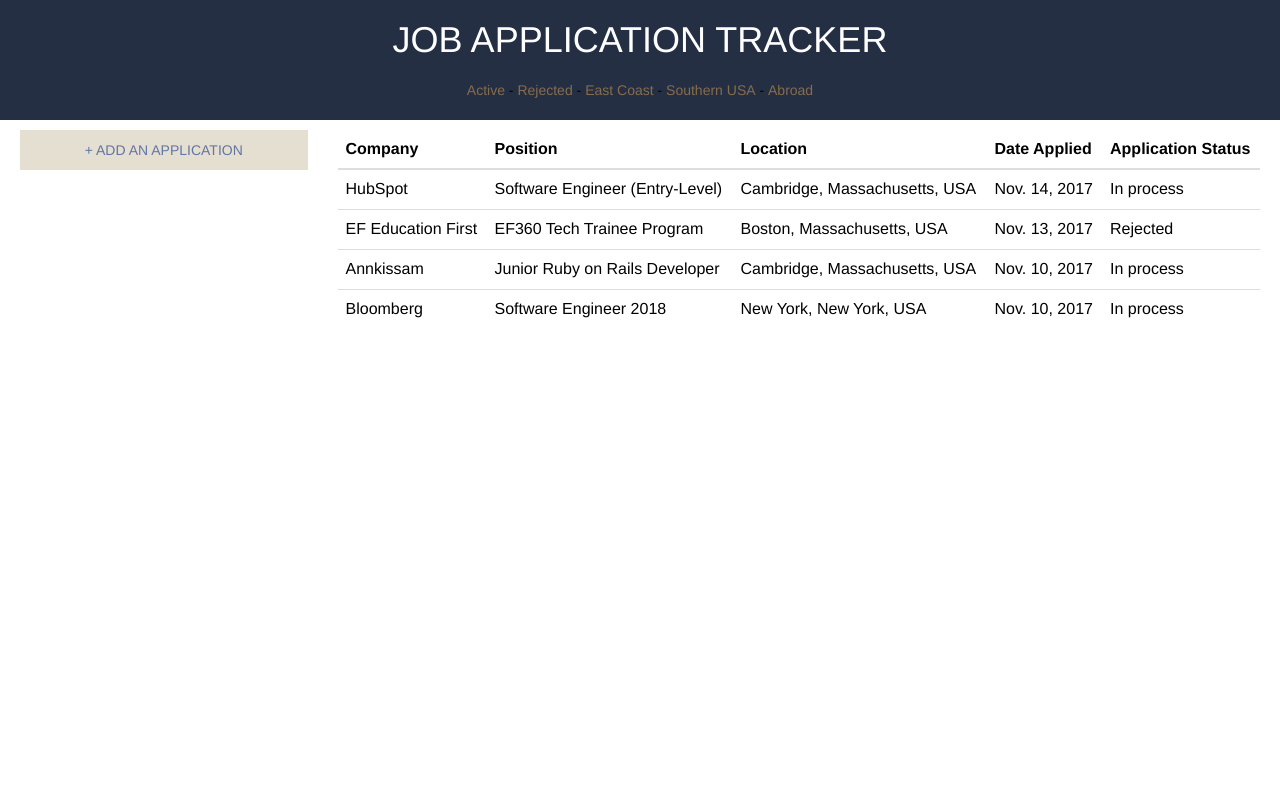
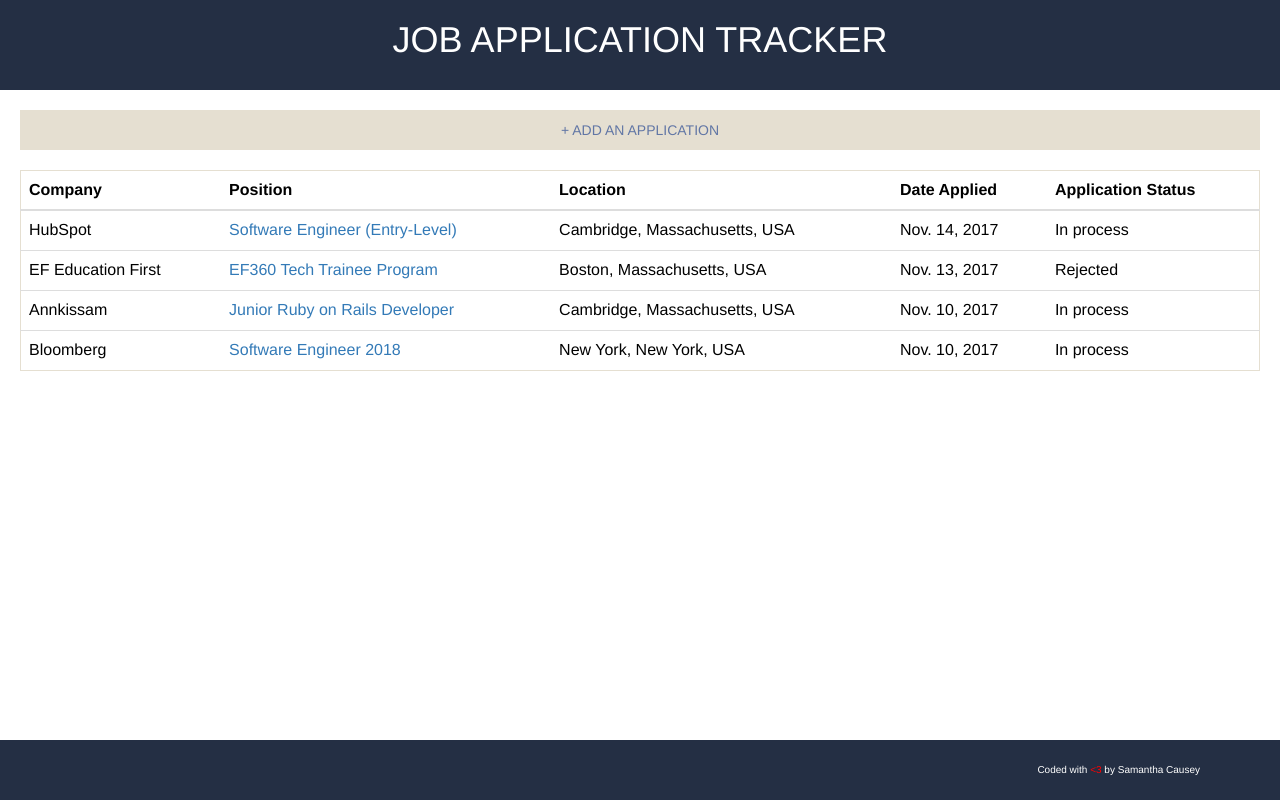
Before and after one commit to scausey/applicationTracker, a Django app: page / in a window 1280 px wide. Run offline with Django 3.2, Linux system fonts and the light colour scheme; data comes from the database, SQL or seed files in the repository; both versions use the stored data as it was after the commit; some libraries are stand-ins or nearby versions.

Commit message:
added app_detail view, template, and url. added base.html and css

```diff
--- a/application_tracker/settings.py
+++ b/application_tracker/settings.py
@@ -25,8 +25,8 @@
 # SECURITY WARNING: don't run with debug turned on in production!
 DEBUG = True
 
-
-ALLOWED_HOSTS = ['127.0.0.1', 'localhost','causeys01.pythonanywhere.com']
+# Add 'username.pythonanywhere.com' eventually.
+ALLOWED_HOSTS = ['127.0.0.1', 'localhost']
 
 
 # Application definition
--- a/applications/models.py
+++ b/applications/models.py
@@ -5,6 +5,7 @@
 class Application(models.Model):
     """Representation of a single job application."""
     company = models.CharField(max_length=200)
+    #TODO: Add a url feild linking to the job description.
     position = models.CharField(max_length=200)
     location = models.CharField(max_length=200)
     date_applied = models.DateField(default=datetime.date.today)
--- a/applications/static/css/applications.css
+++ /dev/null
@@ -1,57 +0,0 @@
-* {
-  padding: 0;
-  margin: 0;
-  color: black;
-}
-
-body {
-  background-color: white;
-}
-
-.content {
-  max-width: 1240px;
-  min-width: 500px;
-  margin: 0 auto;
-}
-
-/* header styles */
-.header {
-  background-color: #242f44;
-  margin-top: -20px;
-  margin-bottom: 0px;
-  text-align: center;
-}
-
-.header h1 {
-  padding-top: 20px;
-  padding-bottom: 10px;
-  text-transform: uppercase;
-  color: white;
-}
-
-.header a {
-  color: #876c4d;
-  display: inline-block;
-  padding-bottom: 20px;
-}
-
-/* Side nav for filter and add. */
-.side-nav {
-}
-.add-btn {
-  background-color: #e5dfd1;
-  text-transform: uppercase;
-  display: block;
-  width: 100%;
-  text-align: center;
-  font-size: 14px;
-  padding: 10px;
-  text-decoration: none;
-  color: #6176a5;
-  font-weight: 500;
-}
-
-.add-btn:hover {
-  background-color: #d0c5ac;
-  text-decoration: none;
-}
--- /dev/null
+++ b/applications/static/css/base.css
@@ -0,0 +1,97 @@
+* {
+  padding: 0;
+  margin: 0;
+  color: black;
+}
+
+a:hover {
+  text-decoration: none;
+  color: inherit;
+}
+
+body {
+  background-color: white;
+}
+
+
+/* header styles */
+.header {
+  background-color: #242f44;
+  margin-top: -20px;
+  margin-bottom: 20px;
+  padding-bottom: 10px;
+  text-align: center;
+}
+
+.header h1 {
+  padding-top: 20px;
+  padding-bottom: 10px;
+  text-transform: uppercase;
+  color: white;
+}
+
+.header h1 a {
+  color: white;
+}
+
+/* Content */
+.content {
+  max-width: 1240px;
+  min-width: 500px;
+  margin: 0 auto;
+}
+
+/* Main table and button */
+table {
+  margin-top: 20px;
+}
+
+.add-btn {
+  background-color: #e5dfd1;
+  text-transform: uppercase;
+  display: block;
+  width: 100%;
+  text-align: center;
+  font-size: 14px;
+  padding: 10px;
+  text-decoration: none;
+  color: #6176a5;
+  font-weight: 500;
+  margin-bottom: 10px;
+}
+
+.add-btn:hover {
+  background-color: #d0c5ac;
+  text-decoration: none;
+}
+
+table {
+  border: 1px solid #e5dfd1;
+}
+
+/* Footer code */
+footer {
+  background-color: #242f44;
+  text-align: center;
+  position: absolute;
+  width: 100%;
+  height: 60px;
+  bottom: 0px;
+  display: flex;
+  justify-content: flex-end;
+  padding-right: 80px;
+  align-items: center;
+  font-size: 10px;
+}
+
+footer p, footer a {
+  color: white;
+  margin: 0;
+  padding: 0;
+}
+
+
+/* application_details css */
+.job-app {
+  text-align: center;
+}
--- a/applications/templates/applications/applications_list.html
+++ b/applications/templates/applications/applications_list.html
@@ -1,28 +1,7 @@
-{% load staticfiles %}
-<html>
-    <head>
-        <title>Job Application Tracker</title>
-        <link rel="stylesheet" href="//maxcdn.bootstrapcdn.com/bootstrap/3.2.0/css/bootstrap.min.css">
-<link rel="stylesheet" href="//maxcdn.bootstrapcdn.com/bootstrap/3.2.0/css/bootstrap-theme.min.css">
-      <link rel="stylesheet" href="{% static 'css/applications.css' %}" />
-    </head>
-    <body>
-      <div class="header">
-        <h1>Job Application Tracker</h1>
-        <p>
-          <a href=#>Active</a> -
-          <a href=#>Rejected</a> -
-          <a href=#>East Coast</a> -
-          <a href=#>Southern USA</a> -
-          <a href=#>Abroad</a>
-        </p>
-      </div>
-      <div class="content">
-        <div class="row">
-          <div class="side-nav col-md-3">
+{% extends 'applications/base.html' %}
+{% block content %}
+  <!--Not completely sure where to put the button.-->
   <a class="add-btn" href=#>+ Add an application</a>
-          </div>
-          <div class="col-md-9 applications">
   <table class="table">
     <thead>
       <tr>
@@ -37,7 +16,7 @@
       {% for application in applications %}
         <tr>
           <td>{{ application.company }}</td>
-                  <td>{{ application.position }}</td>
+          <td><a href="{% url 'application_detail' pk=application.pk %}">{{ application.position }}</a></td>
           <td>{{ application.location }}</td>
           <td>{{ application.date_applied }}</td>
           <td>{{ application.status }}</td>
@@ -45,8 +24,4 @@
       {% endfor %}
     </tbody>
   </table>
-          </div>
-        </div>
-      </div>
-    </body>
-</html>
+{% endblock %}
--- /dev/null
+++ b/applications/templates/applications/base.html
@@ -0,0 +1,23 @@
+{% load staticfiles %}
+<html>
+    <head>
+        <title>Job Application Tracker</title>
+        <link rel="stylesheet" href="//maxcdn.bootstrapcdn.com/bootstrap/3.2.0/css/bootstrap.min.css">
+        <link rel="stylesheet" href="//maxcdn.bootstrapcdn.com/bootstrap/3.2.0/css/bootstrap-theme.min.css">
+      <link rel="stylesheet" href="{% static 'css/base.css' %}" />
+    </head>
+    <body>
+      <div class="header">
+        <h1><a href="{% url 'applications_list' %}">Job Application Tracker</a></h1>
+      </div>
+      <div class="content">
+
+        {% block content %}
+        {% endblock %}
+
+      </div>
+      <footer>
+        <p>Coded with <span style="color: red">&lt;3</span> by <a href="https://github.com/scausey">Samantha Causey</a></p>
+      </footer>
+    </body>
+</html>
--- a/applications/urls.py
+++ b/applications/urls.py
@@ -3,5 +3,6 @@
 
 
 urlpatterns = [
-    url(r'^$', views.applications_list, name='applications_list')
+    url(r'^$', views.applications_list, name='applications_list'),
+    url(r'^jobapp/(?P<pk>\d+)/$', views.application_detail, name='application_detail'),
 ]
--- a/applications/views.py
+++ b/applications/views.py
@@ -1,9 +1,15 @@
 from django.utils import timezone
-from django.shortcuts import render
+from django.shortcuts import render, get_object_or_404
 from .models import Application
 
 def applications_list(request):
+    """View for applications list page."""
     # Create queryset ordered by date_applied.
     applications = Application.objects.order_by('-date_applied')
     # request is everything we recieve from the user via the internet.
     return render(request, 'applications/applications_list.html', {'applications': applications})
+
+def application_detail(request, pk):
+    """View for job application detail page."""
+    application = get_object_or_404(Application, pk=pk)
+    return render(request, 'applications/application_detail.html', {'application': application})
```
Also changed, not shown: applications/templates/applications/application_detail.html (added, +11 -0 lines), db.sqlite3, 1 other file. Lines whose indentation alone changed are shown as unchanged.
